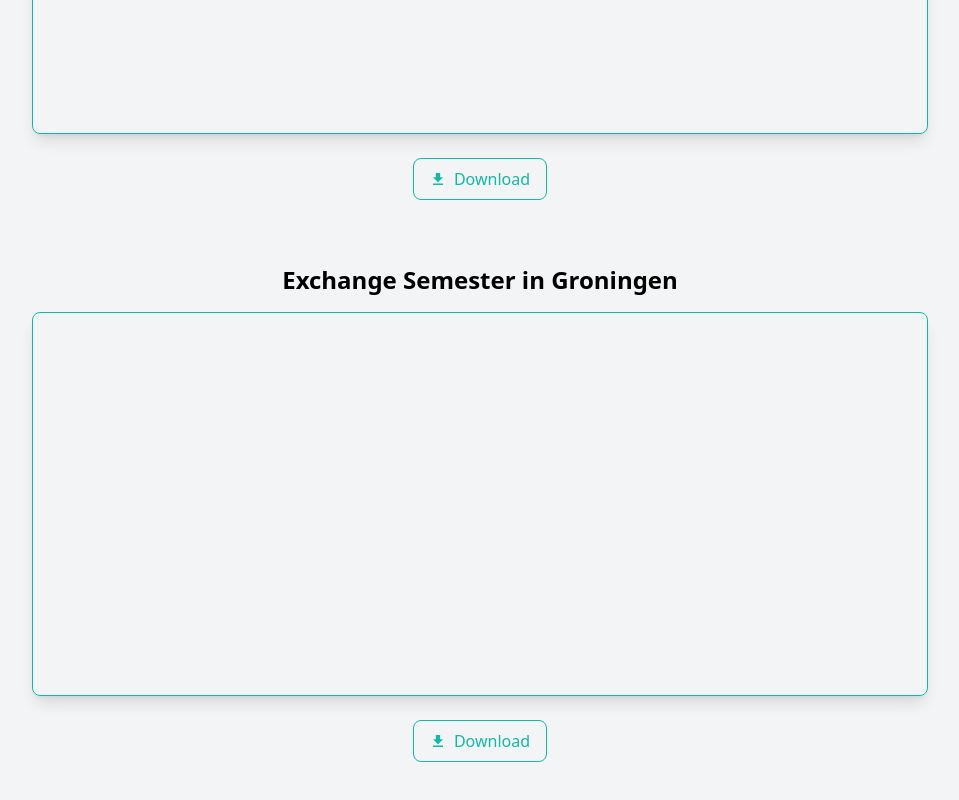
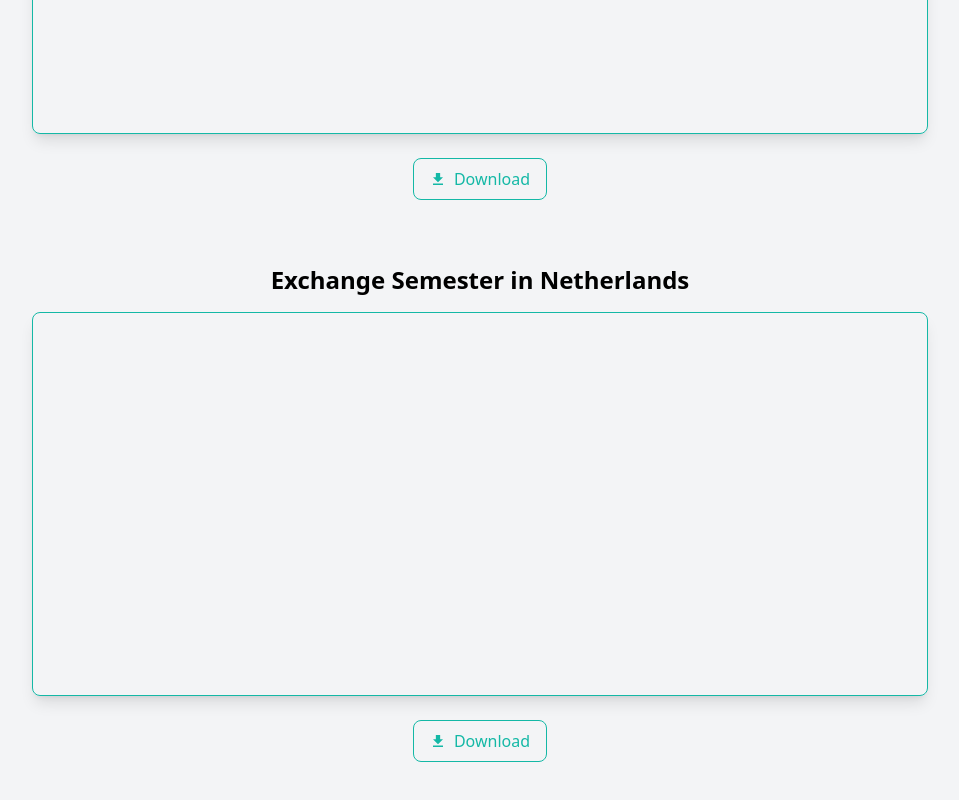
Before and after one commit to daydinn/MyPortfolio, a React (Create React App) app: page /infos in a window 1280 px wide. Shown: the part 1816-2616 px from the top of the page, without its empty margins (160-1119 px from the left). Built offline with nearby package versions, Linux system fonts and the light colour scheme.

Commit message:
h2 Exchange Semester in Netherlands

```diff
--- a/src/components/Infos.jsx
+++ b/src/components/Infos.jsx
@@ -65,7 +65,7 @@
 
        {/* Display and download Semester Learning Agreement */}
        <div className="mb-16">
-        <h2 className="text-2xl font-bold mb-4">Exchange Semester in Groningen</h2>
+        <h2 className="text-2xl font-bold mb-4">Exchange Semester in Netherlands</h2>
         <div className="flex justify-center">
           <iframe
             src="/assets/Learning Agreement_Diyar Aydin.pdf"
```
